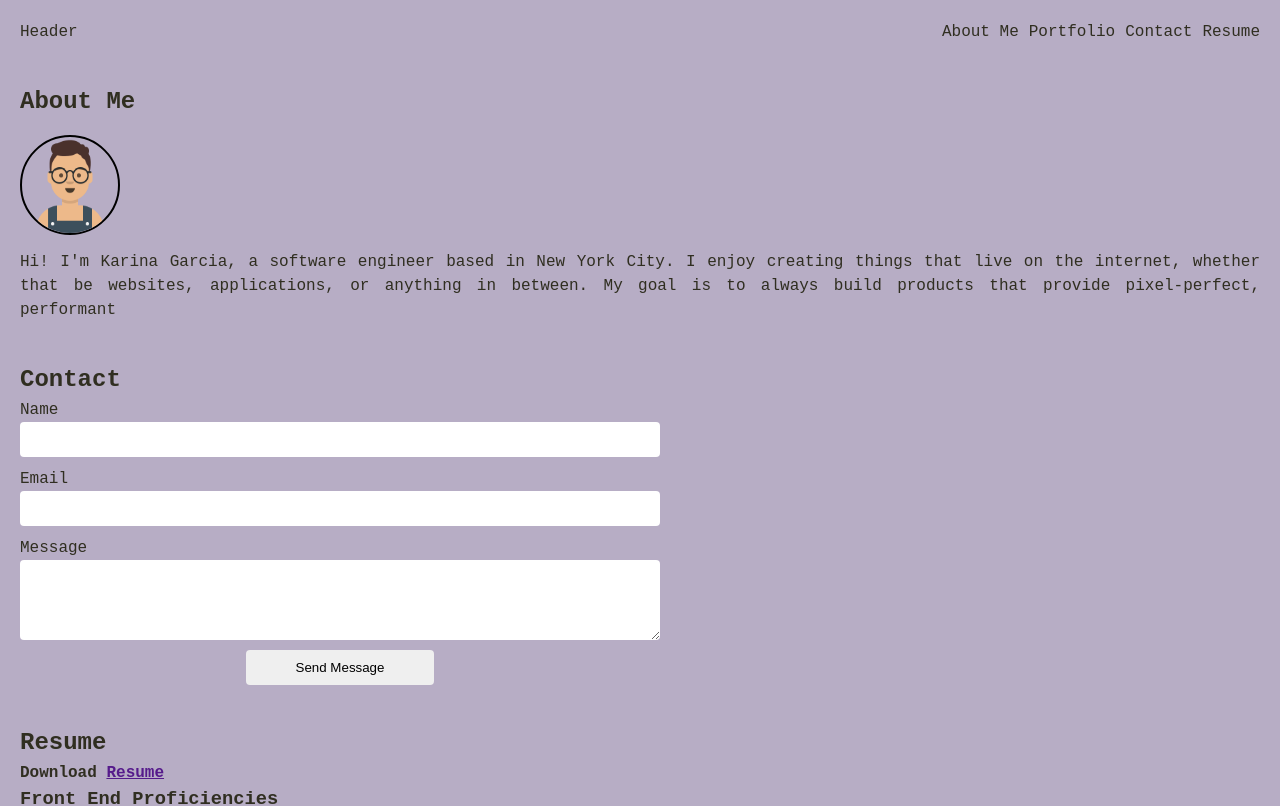
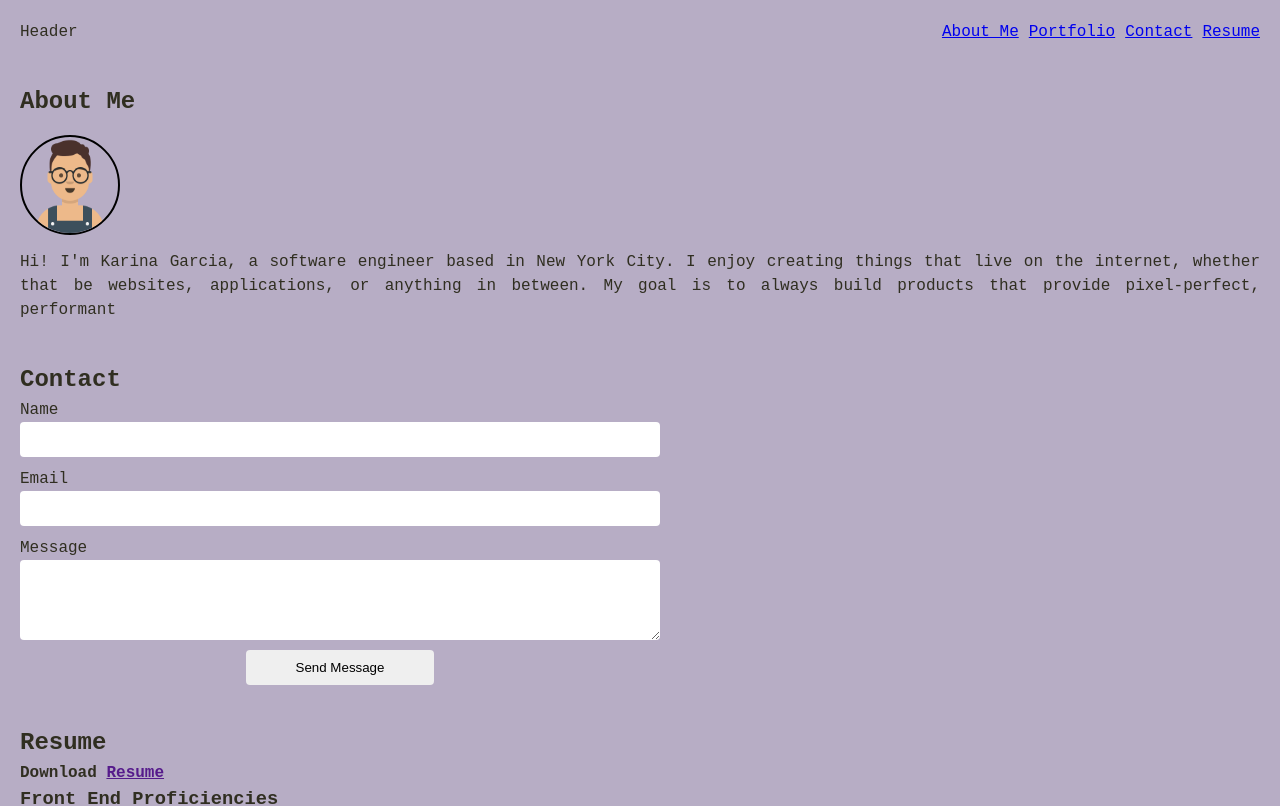
Before and after one commit to karinuhgarcia/react_portfolio, a React (Vite) app: page / in a window 1280 px wide. Shown: the top 806 px of the page. Built offline with nearby package versions, Linux system fonts and the light colour scheme.

Commit message:
added menu

```diff
--- a/src/components/Header.jsx
+++ b/src/components/Header.jsx
@@ -6,10 +6,10 @@ export default function Header() {
         <header>
             <div>Header</div>
             <nav>
-                <a>About Me</a>
-                <a>Portfolio</a>
-                <a>Contact</a>
-                <a>Resume</a>
+                <a href='#aboutme'>About Me</a>
+                <a href='#portfolioSection'>Portfolio</a>
+                <a href="#contactSection">Contact</a>
+                <a href="#resumeSection">Resume</a>
             </nav>
         </header>
     )
```
